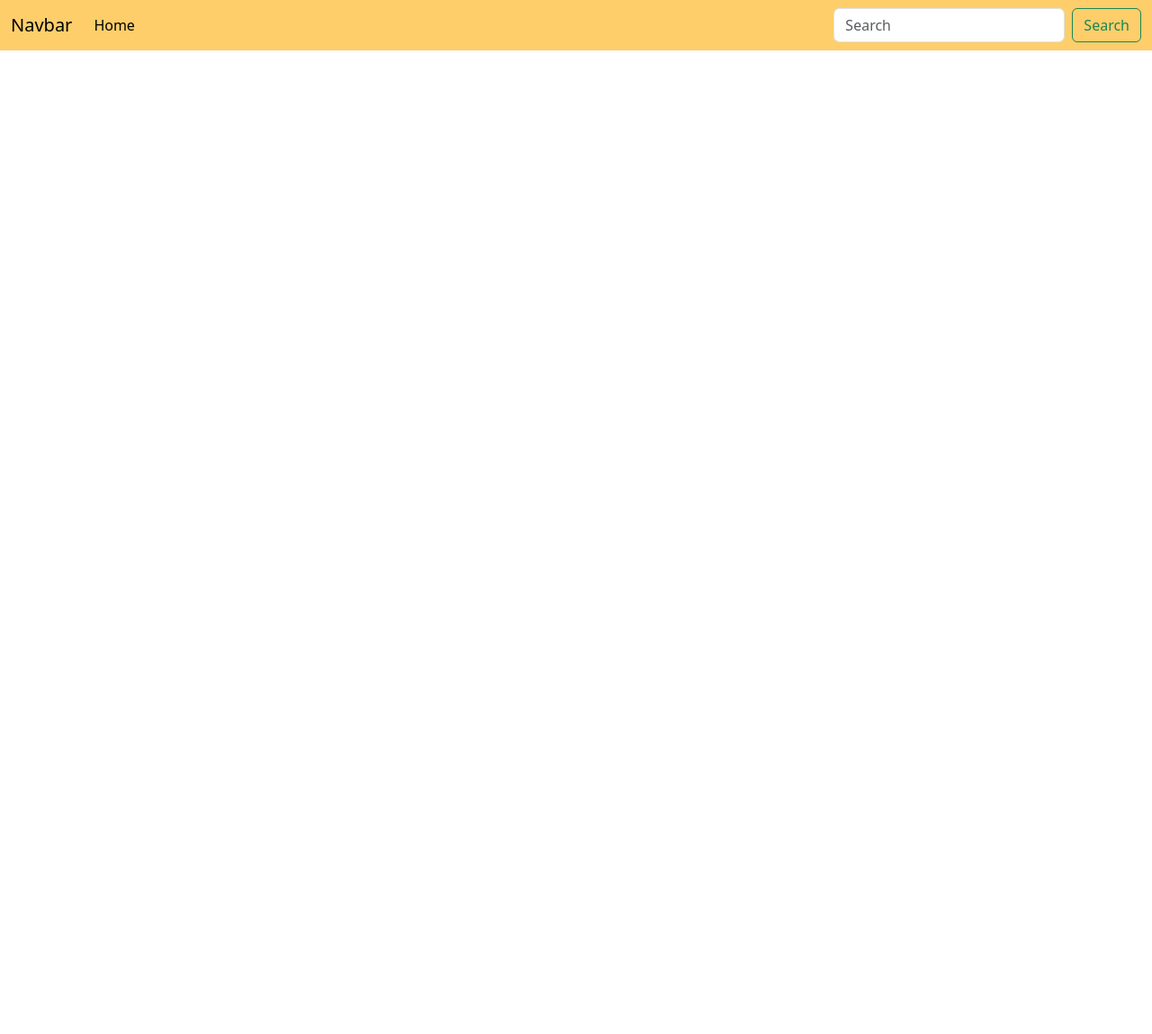
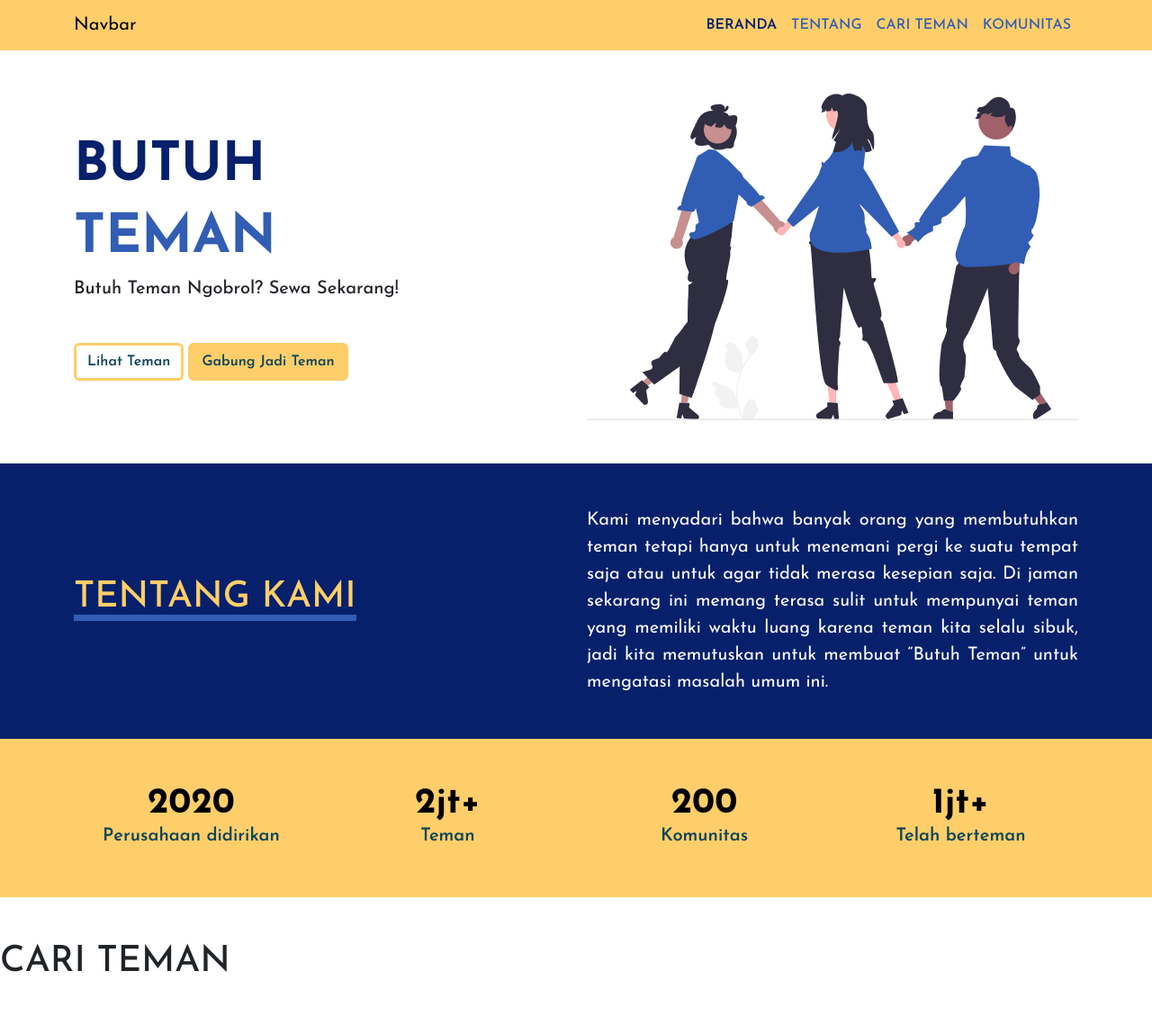
Before and after one commit to rayymhra/pweb-pa-ghani-butuhteman, a PHP site: page / in a window 1280 px wide. Shown: the whole page at 90% size. Before the commit the page ends 56 px from the top, so only its background shows below. Run offline with PHP 8.4, Linux system fonts and the light colour scheme.

Commit message:
beranda, tentang, statistic

```diff
--- a/assets/style.css
+++ b/assets/style.css
@@ -1,3 +1,93 @@
+@import url('https://fonts.googleapis.com/css2?family=Josefin+Sans:ital,wght@0,100..700;1,100..700&display=swap');
+
+* {
+    font-family: "Josefin Sans", sans-serif;
+}
+
 .navbar {
     background-color: #FECE6A !important;
 }
+
+.nav-link {
+    color: #315DB4;
+    font-weight: 500;
+}
+
+.actived {
+    color: #06206C;
+    font-weight: 600;
+}
+
+.beranda-title {
+    color: #06206C;
+    font-size: 60px;
+    font-weight: 700;
+
+}
+
+.beranda-title-title {
+    color: #315DB4;
+    font-size: 60px;
+    font-weight: 700;
+}
+
+.tentang-kami-section {
+    background-color: #06206C;
+}
+
+.tentang-description {
+    text-align: justify;
+    font-size: 20px;
+}
+
+.tentang-title {
+    color: #FECE6A;
+    width: fit-content;
+    position: relative;
+}
+
+.tentang-title::after {
+    content: "";
+    width: 100%;
+    height: 7px;
+
+    background-color: #315DB4;
+
+    position: absolute;
+    bottom: -2px;
+    left: 0;
+}
+
+.btn-warning {
+    background-color: #FECE6A;
+    color: #0F4457;
+    font-weight: 600;
+    border-color: #FECE6A;
+    border-width: 3px;
+}
+
+.btn-outline-warning {
+    color: #0F4457;
+    border-color: #FECE6A;
+    border-width: 3px;
+    font-weight: 600;
+
+}
+
+.btn-outline-warning:hover {
+    background-color: #FECE6A;
+    border-color: #FECE6A;
+}
+
+.statistic-section {
+    background-color: #FECE6A;
+}
+
+.statistic-title {
+    color: #0F4457;
+    font-weight: 600;
+}
+
+.statistic-number {
+    font-weight: 700;
+}
--- a/index.html
+++ b/index.html
@@ -9,26 +9,119 @@
 </head>
 <body>
     <nav class="navbar navbar-expand-lg bg-body-tertiary">
-  <div class="container-fluid">
-    <a class="navbar-brand" href="#">Navbar</a>
+        <div class="container">
+            <a class="navbar-brand" href="">Navbar</a>
             <button class="navbar-toggler" type="button" data-bs-toggle="collapse" data-bs-target="#navbarSupportedContent" aria-controls="navbarSupportedContent" aria-expanded="false" aria-label="Toggle navigation">
                 <span class="navbar-toggler-icon"></span>
             </button>
             <div class="collapse navbar-collapse" id="navbarSupportedContent">
-      <ul class="navbar-nav me-auto mb-2 mb-lg-0">
+                <ul class="navbar-nav ms-auto mb-2 mb-lg-0">
                     <li class="nav-item">
-          <a class="nav-link text-black" aria-current="page" href="#">Home</a>
+                        <a class="nav-link actived" aria-current="page" href="#">BERANDA</a>
+                    </li>
+                    <li class="nav-item">
+                        <a class="nav-link" aria-current="page" href="#">TENTANG</a>
+                    </li>
+                    <li class="nav-item">
+                        <a class="nav-link" aria-current="page" href="#">CARI TEMAN</a>
+                    </li>
+                    <li class="nav-item">
+                        <a class="nav-link" aria-current="page" href="#">KOMUNITAS</a>
                     </li>
 
                 </ul>
-      <form class="d-flex" role="search">
-        <input class="form-control me-2" type="search" placeholder="Search" aria-label="Search"/>
-        <button class="btn btn-outline-success" type="submit">Search</button>
-      </form>
             </div>
         </div>
     </nav>
 
+    <div class="beranda-section py-5">
+        <div class="container">
+            <div class="row d-flex align-items-center">
+                <div class="col-6">
+                    <h1 class="beranda-title">
+                        BUTUH
+                    </h1>
+                    <h1 class="beranda-title-title">
+                        TEMAN
+                    </h1>
+                    <h5 class="beranda-subtitle">
+                        Butuh Teman Ngobrol? Sewa Sekarang!
+                    </h5>
+
+                    <div class="btn-beranda mt-5">
+                        <a href="" class="btn btn-outline-warning">Lihat Teman</a>
+                        <a href="" class="btn btn-warning">Gabung Jadi Teman</a>
+                    </div>
+
+                </div>
+                <div class="col-6">
+                    <img src="assets/img/undraw_living_9un5.svg" alt="" class="w-100">
+                </div>
+            </div>
+        </div>
+    </div>
+
+    <div class="tentang-kami-section py-5">
+        <div class="container">
+            <div class="row d-flex align-items-center">
+                <div class="col-6">
+                    <div class="tentang-title">
+                        <h1>TENTANG KAMI</h1>
+                    </div>
+                </div>
+                <div class="col-6 text-white tentang-description">
+                    Kami menyadari bahwa banyak orang yang membutuhkan teman tetapi hanya untuk menemani pergi ke suatu tempat saja atau untuk agar tidak merasa kesepian saja. Di jaman sekarang ini memang terasa sulit untuk mempunyai teman yang memiliki waktu luang karena teman kita selalu sibuk, jadi kita memutuskan untuk membuat “Butuh Teman” untuk mengatasi masalah umum ini.
+                </div>
+            </div>
+        </div>
+    </div>
+
+    <div class="statistic-section py-5">
+        <div class="container">
+            <div class="row">
+                <div class="col-3 text-center">
+                    <h1 class="statistic-number text-black mb-0">
+                        2020
+                    </h1>
+                    <h5 class="statistic-title">
+                        Perusahaan didirikan
+                    </h5>
+                </div>
+                <div class="col-3 text-center">
+                    <h1 class="statistic-number text-black mb-0">
+                        2jt+
+                    </h1>
+                    <h5 class="statistic-title">
+                        Teman
+                    </h5>
+                </div>
+                <div class="col-3 text-center">
+                    <h1 class="statistic-number text-black mb-0">
+                        200
+                    </h1>
+                    <h5 class="statistic-title">
+                        Komunitas
+                    </h5>
+                </div>
+                <div class="col-3 text-center">
+                    <h1 class="statistic-number text-black mb-0">
+                        1jt+
+                    </h1>
+                    <h5 class="statistic-title">
+                        Telah berteman
+                    </h5>
+                </div>
+            </div>
+        </div>
+
+    </div>
+
+    <div class="cari-teman-section py-5">
+        <div class="cari-teman-title">
+            <h1>CARI TEMAN</h1>
+        </div>
+    </div>
+
     <script src="https://cdn.jsdelivr.net/npm/bootstrap@5.3.7/dist/js/bootstrap.bundle.min.js" integrity="sha384-ndDqU0Gzau9qJ1lfW4pNLlhNTkCfHzAVBReH9diLvGRem5+R9g2FzA8ZGN954O5Q" crossorigin="anonymous"></script>
 </body>
 </html>
```
Also changed, not shown: assets/img/undraw_living_9un5.svg (added). Lines whose indentation alone changed are shown as unchanged.
